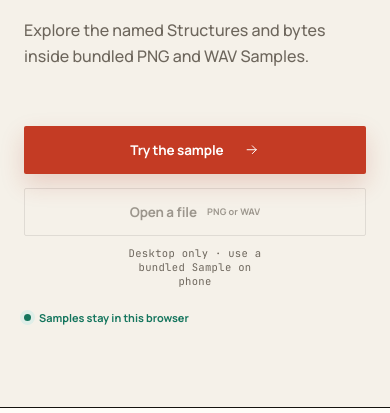
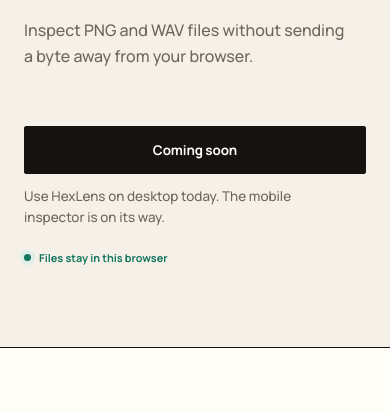
Before and after one commit to darshmahadevia/hexlens, a website built with Vite: page index.html in a window 390 px wide. Shown: the part 412-825 px from the top of the page. Built offline with nearby package versions, Linux system fonts and the light colour scheme.

Commit message:
Keep mobile landing desktop-aligned

```diff
--- a/src/landing-view.ts
+++ b/src/landing-view.ts
@@ -66,8 +66,12 @@ function renderLandingSelectionNote(selected: ByteSpan): string {
   return `<aside class="landing-selection-note" id="landing-selection-summary" data-testid="landing-selection-summary" aria-live="polite"><h3>${escapeHtml(selectedLabel)}</h3><p>${escapeHtml(explanation)}</p><dl><div><dt>Byte span</dt><dd>${spanLabel(selected)} · ${selected.length} bytes</dd></div><div><dt>Encoded</dt><dd class="mono">${escapeHtml(encoded)}</dd></div><div><dt>Value</dt><dd>${escapeHtml(value)}</dd></div></dl></aside>`;
 }
 
-function localMark(narrow: boolean): string {
-  return `<span class="editorial-local-mark"><i aria-hidden="true"></i>${narrow ? 'Samples stay in this browser' : 'Files stay in this browser'}</span>`;
+function localMark(): string {
+  return '<span class="editorial-local-mark"><i aria-hidden="true"></i>Files stay in this browser</span>';
+}
+
+function mobileAvailability(testId: string): string {
+  return `<div class="mobile-availability"><span class="button mobile-coming-soon" data-testid="${testId}">Coming soon</span><p>Use HexLens on desktop today. The mobile inspector is on its way.</p></div>`;
 }
 
 export function renderLanding(options: LandingViewOptions, nextSelection: ByteSpan = options.getSelection(), focusSelector?: string): void {
@@ -91,13 +95,11 @@ export function renderLanding(options: LandingViewOptions, nextSelection: ByteSp
 
         <section class="editorial-hero" aria-labelledby="landing-title">
           <div class="editorial-manifesto">
-            <div><h1 id="landing-title">Read the file.<br />See its structure.</h1><p>${narrow ? 'Explore the named Structures and bytes inside bundled PNG and WAV Samples.' : 'Inspect PNG and WAV files without sending a byte away from your browser.'}</p></div>
+            <div><h1 id="landing-title">Read the file.<br />See its structure.</h1><p>Inspect PNG and WAV files without sending a byte away from your browser.</p></div>
             <div class="editorial-actions">
-              <a class="button button-primary" href="${options.routeHref('/inspect?sample=png')}" data-testid="try-sample">Try the sample ${arrowIcon('right')}</a>
-              ${options.renderFileIngress(narrow)}
-              ${narrow ? '' : '<p class="drop-hint" data-testid="drop-hint">Or drop one PNG or WAV file anywhere on this page.</p>'}
+              ${narrow ? mobileAvailability('mobile-coming-soon') : `<a class="button button-primary" href="${options.routeHref('/inspect?sample=png')}" data-testid="try-sample">Try the sample ${arrowIcon('right')}</a>${options.renderFileIngress()}<p class="drop-hint" data-testid="drop-hint">Or drop one PNG or WAV file anywhere on this page.</p>`}
               ${options.renderNotice()}
-              ${localMark(narrow)}
+              ${localMark()}
               ${options.operationPhase() !== 'ready' ? `<p class="landing-operation" role="status" aria-live="polite">${options.operationLabel()}</p>` : ''}
             </div>
           </div>
@@ -112,7 +114,7 @@ export function renderLanding(options: LandingViewOptions, nextSelection: ByteSp
             </ol>
             <nav class="landing-structure-map" aria-label="PNG sample Structures">${renderStructureTree(options.sample, selection, true, 'landing-')}</nav>
             ${renderLandingSelectionNote(selection)}
-            <footer>${localMark(narrow)}<span>No upload. No account.</span></footer>
+            <footer>${localMark()}<span>No upload. No account.</span></footer>
             <figure class="source-preview-mini"><figcaption>Source preview · original-file rendering</figcaption><img src="${options.sourceDataUrl('png')}" alt="A one-pixel PNG Sample rendered as a tiny transparent image" /></figure>
           </div>
         </section>
@@ -132,13 +134,13 @@ export function renderLanding(options: LandingViewOptions, nextSelection: ByteSp
         </section>
 
         <section class="editorial-teach landing-beat" aria-labelledby="teach-heading">
-          <div><h2 id="teach-heading">Learn the format while you inspect it.</h2><p>The Info tab explains why each Structure exists and how to read its bytes. The lesson follows your current Selection.</p><a class="button button-primary" href="${options.routeHref('/inspect?sample=png&panel=info')}">Open the educational view ${arrowIcon('right')}</a></div>
+          <div><h2 id="teach-heading">Learn the format while you inspect it.</h2><p>The Info tab explains why each Structure exists and how to read its bytes. The lesson follows your current Selection.</p>${narrow ? '<p class="mobile-section-availability">The educational inspector is coming soon on mobile.</p>' : `<a class="button button-primary" href="${options.routeHref('/inspect?sample=png&panel=info')}">Open the educational view ${arrowIcon('right')}</a>`}</div>
           <aside><strong>The file's ID card</strong><p>Every PNG starts with a fixed eight-byte signature. Software can identify the format before decoding pixels.</p></aside>
         </section>
 
         <section class="editorial-close landing-beat landing-beat-local" aria-labelledby="local-heading" data-testid="landing-beat-local">
           <div><h2 id="local-heading">Your file stays with you.</h2><p>HexLens keeps file bytes, names, metadata, offsets, and Diagnostics in memory on this device. They do not enter URLs, storage, logs, telemetry, or outgoing requests.</p></div>
-          <div>${localMark(narrow)}<a class="button button-primary landing-final-action" href="${options.routeHref('/inspect?sample=png')}" data-testid="try-sample-final">Inspect the sample ${arrowIcon('right')}</a></div>
+          <div>${localMark()}${narrow ? '<span class="button mobile-coming-soon landing-final-action" data-testid="mobile-coming-soon-final">Coming soon</span>' : `<a class="button button-primary landing-final-action" href="${options.routeHref('/inspect?sample=png')}" data-testid="try-sample-final">Inspect the sample ${arrowIcon('right')}</a>`}</div>
         </section>
 
         <footer class="sheet-footer"><span><strong>HexLens</strong> · local by design</span><span>PNG and WAV</span><span>No uploads. No telemetry.</span></footer>
--- a/src/styles.css
+++ b/src/styles.css
@@ -2606,3 +2606,46 @@ select { caret-color: var(--oxide); }
   .editorial-proof .landing-selection-note,
   .editorial-connection-rows > div { animation: none; }
 }
+
+/* Mobile landing keeps the desktop story while the inspector remains desktop-first. */
+.mobile-availability {
+  display: grid;
+  gap: 12px;
+  width: min(100%, 420px);
+}
+
+.mobile-coming-soon {
+  justify-content: center;
+  border: 1px solid var(--ink);
+  background: var(--ink);
+  color: var(--paper);
+  box-shadow: none;
+  cursor: default;
+}
+
+.mobile-availability p,
+.mobile-section-availability {
+  max-width: 38ch;
+  margin: 0;
+  color: var(--ink-soft);
+  font-size: 0.84rem;
+  line-height: 1.55;
+}
+
+.mobile-section-availability {
+  padding: 18px 0;
+  border-top: 1px solid var(--ink);
+  border-bottom: 1px solid var(--rule);
+}
+
+.editorial-close .mobile-coming-soon {
+  border-color: #faf4e9;
+  background: #faf4e9;
+  color: #15130f;
+}
+
+@media (min-width: 621px) {
+  .mobile-availability,
+  .mobile-section-availability,
+  .mobile-coming-soon { display: none; }
+}
```
Also changed, not shown: tests/browser/landing.spec.ts (+6 -8 lines).
